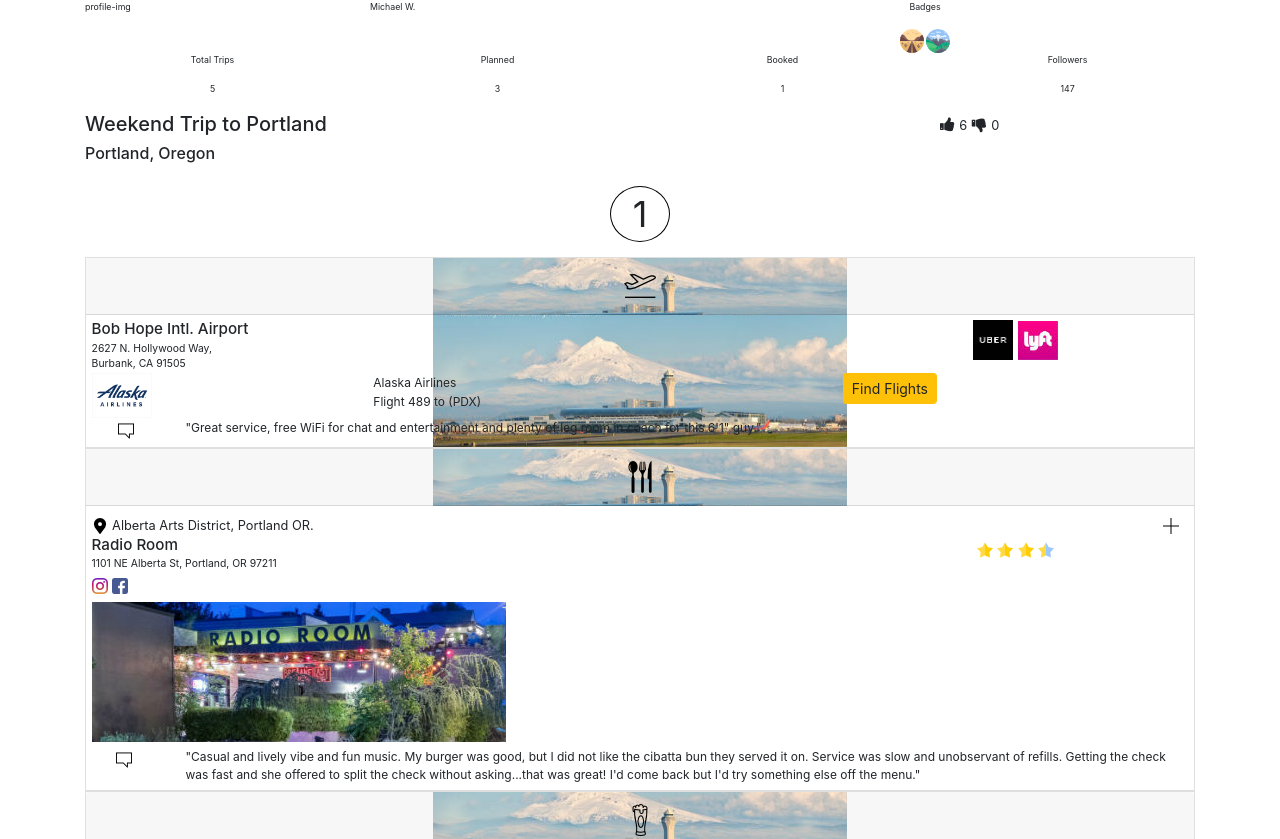
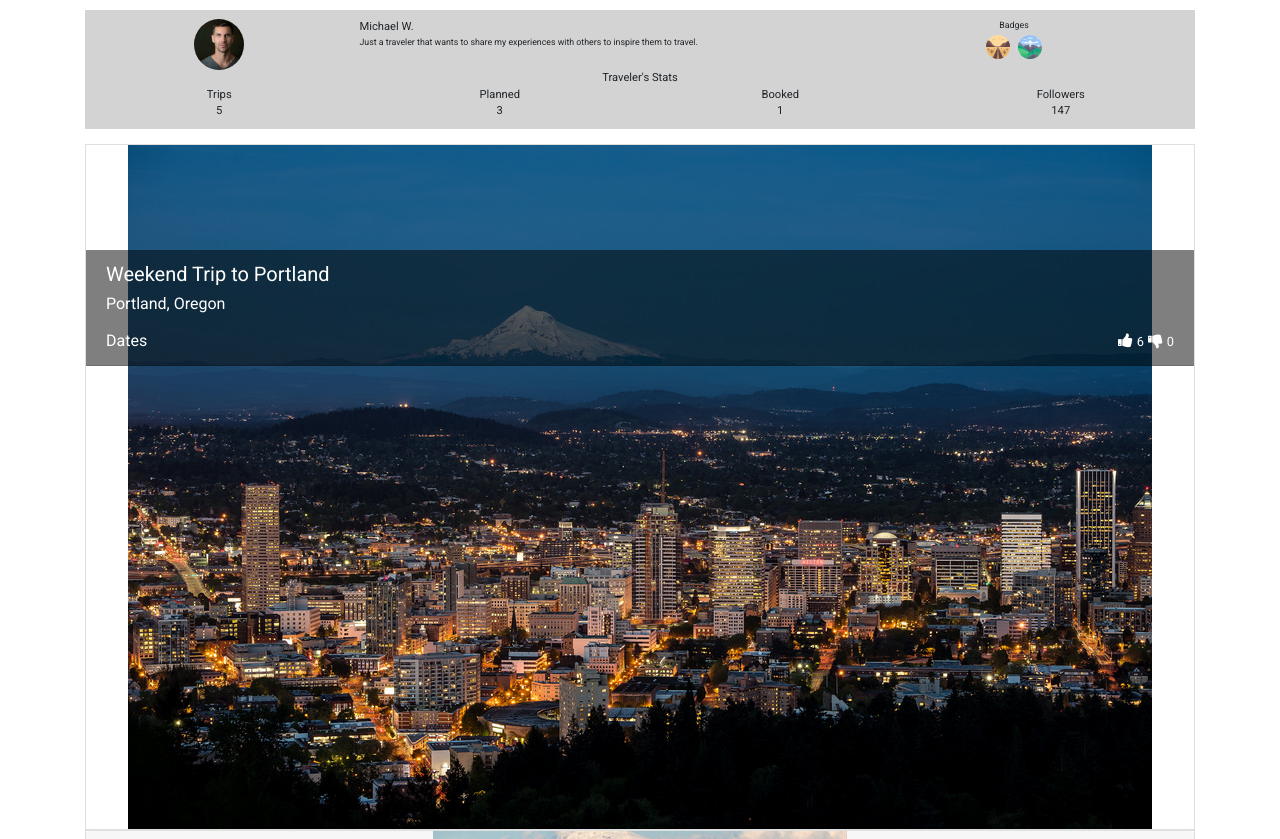
Before and after one commit to mpwashburn/tripcited-mockup, a plain HTML site: page template.html in a window 1280 px wide. Shown: the top 839 px of the page. Drawn offline with nearby package versions, Linux system fonts and the light colour scheme; files whose address does not match are found by name.

Commit message:
user profile done

```diff
--- a/css/style.css
+++ b/css/style.css
@@ -1,8 +1,45 @@
+body{
+  font-family: 'Roboto', sans-serif;
+}
 .itin-padding{
   padding-bottom:25px;
 }
 .profile{
   font-size: .55rem;
+  margin: 10px 0 15px 0;
+  background-color: lightgray;
+  padding: 9px;
+}
+
+.profile-img-wrap{
+  text-align: center;
+}
+
+.user-profile-img{
+  width: 50px;
+  border-radius: 100%;
+}
+
+.profile-name-wrap{
+  padding:0!important;
+}
+.profile-name, .traveler-stats span{
+  font-size: .70rem;
+}
+
+.badge-img{
+  padding:3px;
+}
+
+.trip-title-img{
+  z-index: -1;
+}
+
+.trip-header {
+  position: absolute;
+  top: 105px;
+  background: rgba(0, 0, 0, 0.5);
+  color: white;
 }
 .card-body{
   padding: .35rem !important;
--- a/template.html
+++ b/template.html
@@ -9,56 +9,78 @@
   <link href="https://maxcdn.bootstrapcdn.com/font-awesome/4.7.0/css/font-awesome.min.css" rel="stylesheet">
   <link href="//maxcdn.bootstrapcdn.com/font-awesome/4.7.0/css/font-awesome.min.css" rel="stylesheet">
   <link rel="stylesheet" href="css/style.css">
+  <link href="https://fonts.googleapis.com/css?family=Roboto" rel="stylesheet">
 </head>
 <body>
 <div class="container itin-padding">
     <!-- <div id="accordion"> -->
     <div class="profile">
       <div class="row">
-      <div class="col-3">profile-img</div>
-      <div class="col-3"><p>Michael W.</p></div>
-      <div class="col-6 text-center">
-        <div class="col-12"><p>Badges</p></div>
+        <div class="col-3 profile-img-wrap">
+          <img src="img/user-profile-img.jpg" class="user-profile-img" alt="">
+        </div>
+        <div class="col-5 profile-name-wrap">
+          <span class="profile-name">Michael W.</span><br>
+          <span>Just a traveler that wants to share my experiences with others to inspire them to travel.</span>
+        </div>
+        <div class="col-4 text-center">
+          <div class="col-12"><span>Badges</span></div>
           <div class="col-12">
-            <img src="img/desert.png" alt="">
-            <img src="img/mountains.png" alt="">
+            <img src="img/desert.png" class="badge-img" alt="">
+            <img src="img/mountains.png" class="badge-img" alt="">
           </div>
         </div>
-    </div>
-    <div class="row text-center">
-      <div class="col-3">
-        <p>Total Trips</p>
-        <p>5</p>
+      </div> <!--Close Profile Row-->
+
+
+    <div class="row text-center traveler-stats">
+      <div class="col-12"><span class="">Traveler's Stats</span>
       </div>
       <div class="col-3">
-        <p>Planned</p>
-        <p>3</p>
+        <span>Trips</span><br>
+        <span>5</span>
       </div>
       <div class="col-3">
-        <p>Booked</p>
-        <p>1</p>
+        <span>Planned</span><br>
+        <span>3</span>
       </div>
       <div class="col-3">
-        <p>Followers</p>
-        <p>147</p>
+        <span>Booked</span><br>
+        <span>1</span>
+      </div>
+      <div class="col-3">
+        <span>Followers</span><br>
+        <span>147</span>
       </div>
     </div>
+  </div><!--Close Profile-->
+  <!--Trip Title-->
+
+  <div class="card">
+    <div class="text-center">
+      <img src="img/portland-skyline.jpg" class="img-fluid" alt="">
     </div>
+
+    <div class="col-12 card-header trip-header">
       <div class="row">
-      <div class="col-9">
+      <div class="col-12">
         <h5>Weekend Trip to Portland</h5>
         <h6>Portland, Oregon</h6>
       </div>
-      <div class="col-3">
+      <div class="col-6 mt-2 text-left">
+        <span>Dates</span>
+      </div>
+        <div class=" col-6 mt-2 text-right">
           <i class="fa fa-thumbs-up"></i> <small>6</small>
           <i class="fa fa-thumbs-down"></i> <small>0</small>
         </div>
       </div>
-      <div class="number-wrap">
-        <div class="number">
-          <span>1</span>
       </div>
       </div>
+
+
+
+
       <div class="card">
         <div class="card-header card-img text-center" id="flight">
           <a class="card-link" data-toggle="" data-parent="#accordion" href="#collapseOne">
```
Also changed, not shown: img/portland-skyline.jpg (added), img/user-profile-img.jpg (added). Lines whose indentation alone changed are shown as unchanged.
